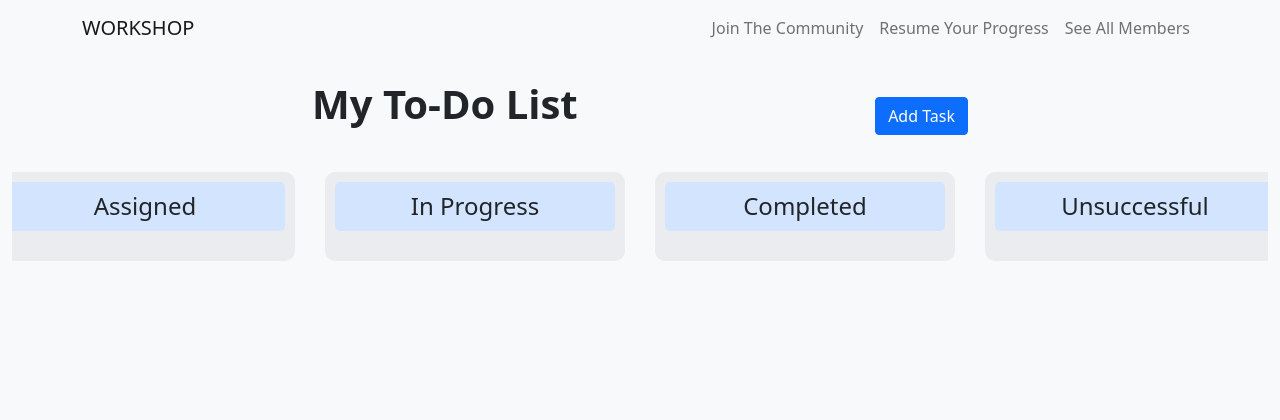
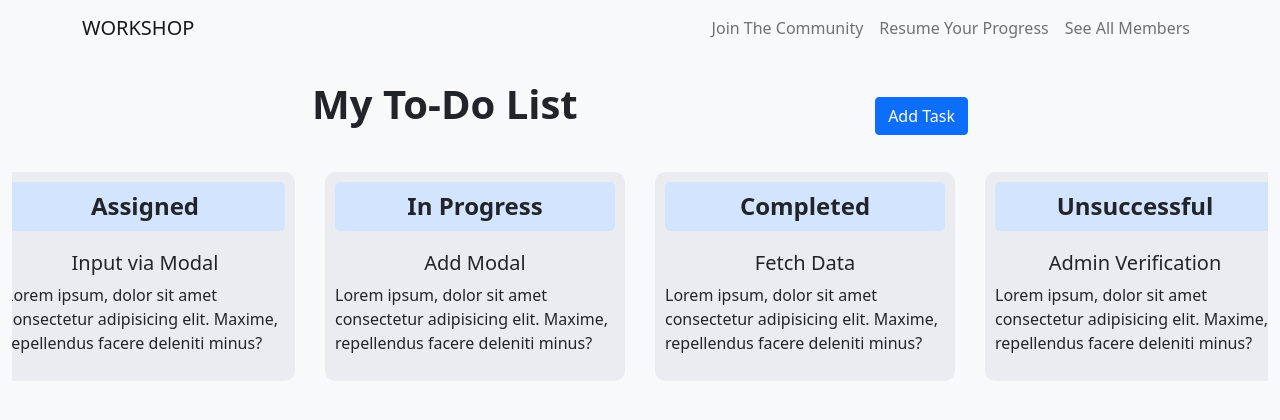
Before and after one commit to mohsina-rifa/Workshop, a Vue app: page /see-your-board in a window 1280 px wide. Shown: the top 420 px of the page. Built offline with nearby package versions, Linux system fonts and the light colour scheme; data requests are answered from the project's data file.

Commit message:
Display data from table

```diff
--- a/db.json
+++ b/db.json
@@ -21,9 +21,30 @@
     {
       "id": "1374",
       "taskID": "e6938370-805e-4cb3-be33-960c645d8a98",
+      "taskTitle": "Input via Modal",
+      "taskDescription": "Lorem ipsum, dolor sit amet consectetur adipisicing elit. Maxime, repellendus facere deleniti minus?",
+      "taskStatus": "assigned"
+    },
+    {
+      "id": "1374",
+      "taskID": "e6938370-805e-4cb3-be33-960c645d8a98",
       "taskTitle": "Add Modal",
-      "taskDescription": "We add modal",
-      "taskStatus": "assigned"
+      "taskDescription": "Lorem ipsum, dolor sit amet consectetur adipisicing elit. Maxime, repellendus facere deleniti minus?",
+      "taskStatus": "inprogress"
+    },
+    {
+      "id": "1374",
+      "taskID": "e6938370-805e-4cb3-be33-960c645d8a98",
+      "taskTitle": "Fetch Data",
+      "taskDescription": "Lorem ipsum, dolor sit amet consectetur adipisicing elit. Maxime, repellendus facere deleniti minus?",
+      "taskStatus": "completed"
+    },
+    {
+      "id": "1374",
+      "taskID": "e6938370-805e-4cb3-be33-960c645d8a98",
+      "taskTitle": "Admin Verification",
+      "taskDescription": "Lorem ipsum, dolor sit amet consectetur adipisicing elit. Maxime, repellendus facere deleniti minus?",
+      "taskStatus": "unsuccessful"
     }
   ],
   "task_status": [
@@ -35,7 +56,7 @@
     {
       "id": "2",
       "title": "In Progress",
-      "key": "in_progress"
+      "key": "inprogress"
     },
     {
       "id": "3",
--- a/src/board/InputBoard.vue
+++ b/src/board/InputBoard.vue
@@ -1,7 +1,44 @@
 <script setup lang="ts">
-//input via modal here
+// const props = defineProps({
+//   modelValue: {
+//     type: String,
+//     required: true,
+//   },
+// });
 </script>
 
-<template></template>
+<template>
+  <div
+    v-if="isModalVisible"
+    class="modal fade show"
+    tabindex="-1"
+    style="display: block; background-color: rgba(0, 0, 0, 0.5)"
+  >
+    <div class="modal-dialog">
+      <div class="modal-content">
+        <div class="modal-header">
+          <h5 class="modal-title">Add New Task</h5>
+          <button type="button" class="btn-close" @click="closeModal"></button>
+        </div>
+        <div class="modal-body">
+          <input
+            type="text"
+            class="form-control"
+            placeholder="Enter task title"
+          />
+          <textarea
+            class="form-control mb-2"
+            placeholder="Enter task description"
+            rows="3"
+          />
+        </div>
+        <div class="modal-footer">
+          <button type="button" class="btn btn-secondary">Close</button>
+          <button type="button" class="btn btn-primary">Save Task</button>
+        </div>
+      </div>
+    </div>
+  </div>
+</template>
 
 <style scoped></style>
--- a/src/board/OutputBoard.vue
+++ b/src/board/OutputBoard.vue
@@ -1,7 +1,95 @@
 <script setup lang="ts">
-//show board from here
+import { reactive, onMounted } from 'vue';
+
+import type { TaskDetail } from '../types/auth'
+
+import { useTaskStore } from '../stores/taskStore'
+
+const allTasks = reactive<TaskDetail[]>([]);
+const taskStoreInstance = useTaskStore();
+
+onMounted(async () => {
+  await taskStoreInstance.fetchTasks();
+  allTasks.push(...taskStoreInstance.getTaskList);
+});
+
+const tasksByStatus = (status: string) => {
+  return allTasks.filter((task) => task.taskStatus === status);
+};
+
 </script>
 
-<template></template>
+<template>
+  <div class="kanban-board justify-content-center">
+    <div class="kanban-column" id="assigned">
+      <h4><strong>Assigned</strong></h4>
+      <div class="tasks" data-status="assigned">
+        <div v-for="task in tasksByStatus('assigned')" :key="task.taskID" class="task-card">
+          <h5>{{ task.taskTitle }}</h5>
+          <p>{{ task.taskDescription }}</p>
+        </div>
+      </div>
+    </div>
+    <div class="kanban-column" id="inprogress">
+      <h4><strong>In Progress</strong></h4>
+      <div class="tasks" data-status="inprogress">
+        <div v-for="task in tasksByStatus('inprogress')" :key="task.taskID" class="task-card">
+          <h5>{{ task.taskTitle }}</h5>
+          <p>{{ task.taskDescription }}</p>
+        </div>
+      </div>
+    </div>
+    <div class="kanban-column" id="completed">
+      <h4><strong>Completed</strong></h4>
+      <div class="tasks" data-status="completed">
+        <div v-for="task in tasksByStatus('completed')" :key="task.taskID" class="task-card">
+          <h5>{{ task.taskTitle }}</h5>
+          <p>{{ task.taskDescription }}</p>
+        </div>
+      </div>
+    </div>
+    <div class="kanban-column" id="unsuccessful">
+      <h4><strong>Unsuccessful</strong></h4>
+      <div class="tasks" data-status="unsuccessful">
+        <div v-for="task in tasksByStatus('unsuccessful')" :key="task.taskID" class="task-card">
+          <h5>{{ task.taskTitle }}</h5>
+          <p>{{ task.taskDescription }}</p>
+        </div>
+      </div>
+    </div>
+  </div>
+</template>
 
-<style scoped></style>
+<style scoped>
+.kanban-board {
+  display: flex;
+  overflow-x: auto;
+  padding: 20px 0;
+}
+
+.kanban-column {
+  min-width: 300px;
+  max-width: 300px;
+  margin: 0 15px;
+  background-color: #ebecf0;
+  border-radius: 10px;
+  padding: 10px;
+}
+
+.kanban-column h4 {
+  margin-bottom: 20px;
+  padding: 10px;
+  text-align: center;
+  background-color: #d3e4ff;
+  border-radius: 5px;
+}
+
+.task-card {
+  border-color: #bbcfe2;
+  border-radius: 10px;
+}
+
+.task-card h5 {
+  text-align: center;
+}
+</style>
--- a/src/components/ToDoBoard.vue
+++ b/src/components/ToDoBoard.vue
@@ -1,5 +1,8 @@
 <script setup lang="ts">
-import { ref } from 'vue';
+import { ref } from "vue";
+
+import InputBoard from "../board/InputBoard.vue";
+import OutputBoard from "../board/OutputBoard.vue";
 
 const isModalVisible = ref(false);
 
@@ -18,63 +21,10 @@ const closeModal = () => {
       <h1 class="mb-4"><strong>My To-Do List</strong></h1>
       <button class="btn btn-primary" @click="openModal">Add Task</button>
     </div>
-    <div class="kanban-board justify-content-center">
-      <div class="kanban-column" id="todo">
-        <h4>Assigned</h4>
-        <div class="tasks" data-status="todo"></div>
-      </div>
-      <div class="kanban-column" id="in-progress">
-        <h4>In Progress</h4>
-        <div class="tasks" data-status="in-progress"></div>
-      </div>
-      <div class="kanban-column" id="done">
-        <h4>Completed</h4>
-        <div class="tasks" data-status="done"></div>
-      </div>
-      <div class="kanban-column" id="done">
-        <h4>Unsuccessful</h4>
-        <div class="tasks" data-status="done"></div>
-      </div>
+    <div>
+      <OutputBoard/>
     </div>
-    <div
-      v-if="isModalVisible"
-      class="modal fade show"
-      tabindex="-1"
-      style="display: block; background-color: rgba(0, 0, 0, 0.5)"
-    >
-      <div class="modal-dialog">
-        <div class="modal-content">
-          <div class="modal-header">
-            <h5 class="modal-title">Add New Task</h5>
-            <button
-              type="button"
-              class="btn-close"
-              @click="closeModal"
-            ></button>
-          </div>
-          <div class="modal-body">
-            <input
-              type="text"
-              class="form-control"
-              placeholder="Enter task title"
-            />
-            <textarea
-              class="form-control mb-2"
-              placeholder="Enter task description"
-              rows="3"
-            />
-          </div>
-          <div class="modal-footer">
-            <button type="button" class="btn btn-secondary">
-              Close
-            </button>
-            <button type="button" class="btn btn-primary">
-              Save Task
-            </button>
-          </div>
-        </div>
-      </div>
-    </div>
+    <InputBoard />
   </div>
 </template>
 
@@ -91,27 +41,4 @@ const closeModal = () => {
 .d-flex button {
   margin-right: 300px;
 }
-
-.kanban-board {
-  display: flex;
-  overflow-x: auto;
-  padding: 20px 0;
-}
-
-.kanban-column {
-  min-width: 300px;
-  max-width: 300px;
-  margin: 0 15px;
-  background-color: #ebecf0;
-  border-radius: 10px;
-  padding: 10px;
-}
-
-.kanban-column h4 {
-  margin-bottom: 20px;
-  padding: 10px;
-  text-align: center;
-  background-color: #d3e4ff;
-  border-radius: 5px;
-}
 </style>
--- a/src/stores/taskStore.ts
+++ b/src/stores/taskStore.ts
@@ -4,7 +4,7 @@ import axios from "axios";
 
 import type { TaskDetail } from "../types/auth";
 
-export const usetaskStore = defineStore("taskStore", {
+export const useTaskStore = defineStore("taskStore", {
   state: () => ({
     taskList: [] as TaskDetail[],
     statuses: [] as Array<{ id: number; title: string; key: string }>,
```
